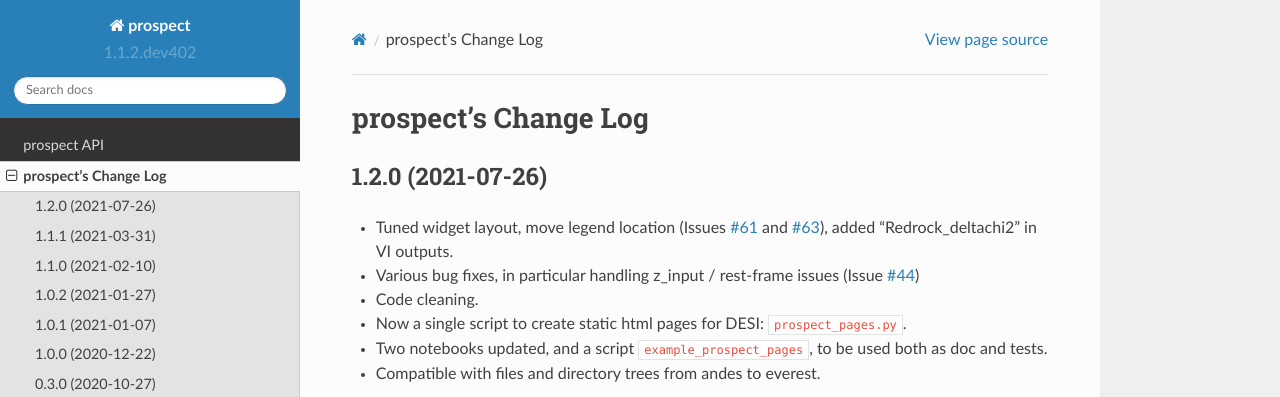
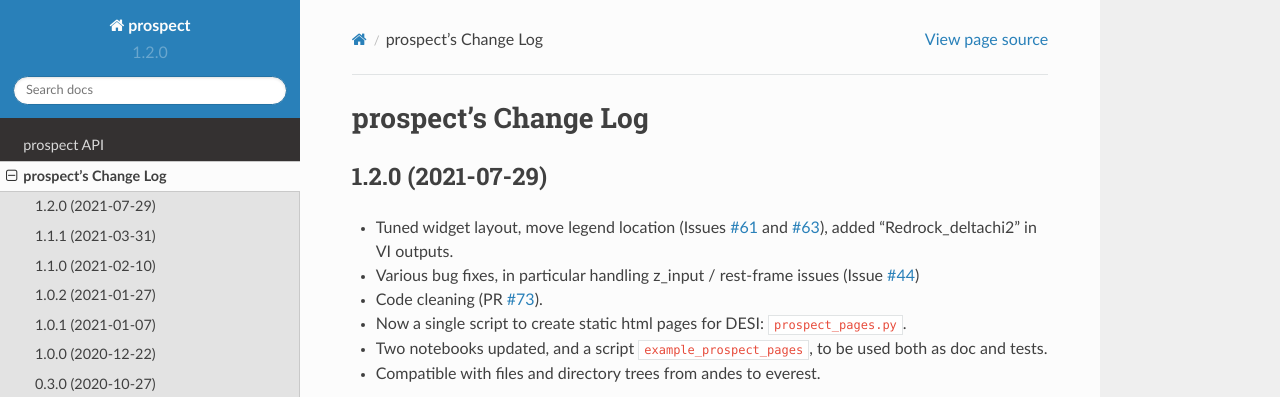
Before and after one commit to desihub/prospect, a Sphinx documentation site: the page built from doc/changes.rst, in a window 1280 px wide and 900 px high. Shown: the top 397 px of the window. Built offline with Sphinx 7.4.7 and the Read the Docs theme 2.0.0, drawn with Linux system fonts in a browser that asks for light colours.

Commit message:
preparing for next tag

```diff
--- a/doc/changes.rst
+++ b/doc/changes.rst
@@ -2,16 +2,17 @@
 prospect's Change Log
 =====================
 
-1.2.0 (2021-07-26)
+1.2.0 (2021-07-29)
 ------------------
 
 * Tuned widget layout, move legend location (Issues `#61`_ and `#63`_), added "Redrock_deltachi2" in VI outputs.
 * Various bug fixes, in particular handling z_input / rest-frame issues (Issue `#44`_)
-* Code cleaning.
+* Code cleaning (PR `#73`_).
 * Now a single script to create static html pages for DESI: ``prospect_pages.py``.
 * Two notebooks updated, and a script ``example_prospect_pages``, to be used both as doc and tests.
 * Compatible with files and directory trees from andes to everest.
 
+.. _`#73`: https://github.com/desihub/prospect/pull/73
 .. _`#61`: https://github.com/desihub/prospect/issues/61
 .. _`#63`: https://github.com/desihub/prospect/issues/63
 .. _`#44`: https://github.com/desihub/prospect/issues/44
@@ -20,7 +21,9 @@
 ------------------
 
 * Make specutils_ imports optional, for DESI-only users.
-* Improved metadata internal handling and display in VI pages, including FIRST/LAST/NUM_EXPID/TILEID/NIGHT/FIBER, MORPHTYPE, redrock version, and support all current DESI targeting masks (Issues `#21`_, `#51`_ and `#55`_).
+* Improved metadata internal handling and display in VI pages,
+  including FIRST/LAST/NUM_EXPID/TILEID/NIGHT/FIBER, MORPHTYPE,
+  redrock version, and support all current DESI targeting masks (Issues `#21`_, `#51`_ and `#55`_).
 * List of "major" spectral lines updated (Issue `#69`_).
 
 .. _specutils: https://specutils.readthedocs.io
--- a/py/prospect/_version.py
+++ b/py/prospect/_version.py
@@ -1 +1 @@
-__version__ = '1.1.2.dev402'
+__version__ = '1.2.0'
```
